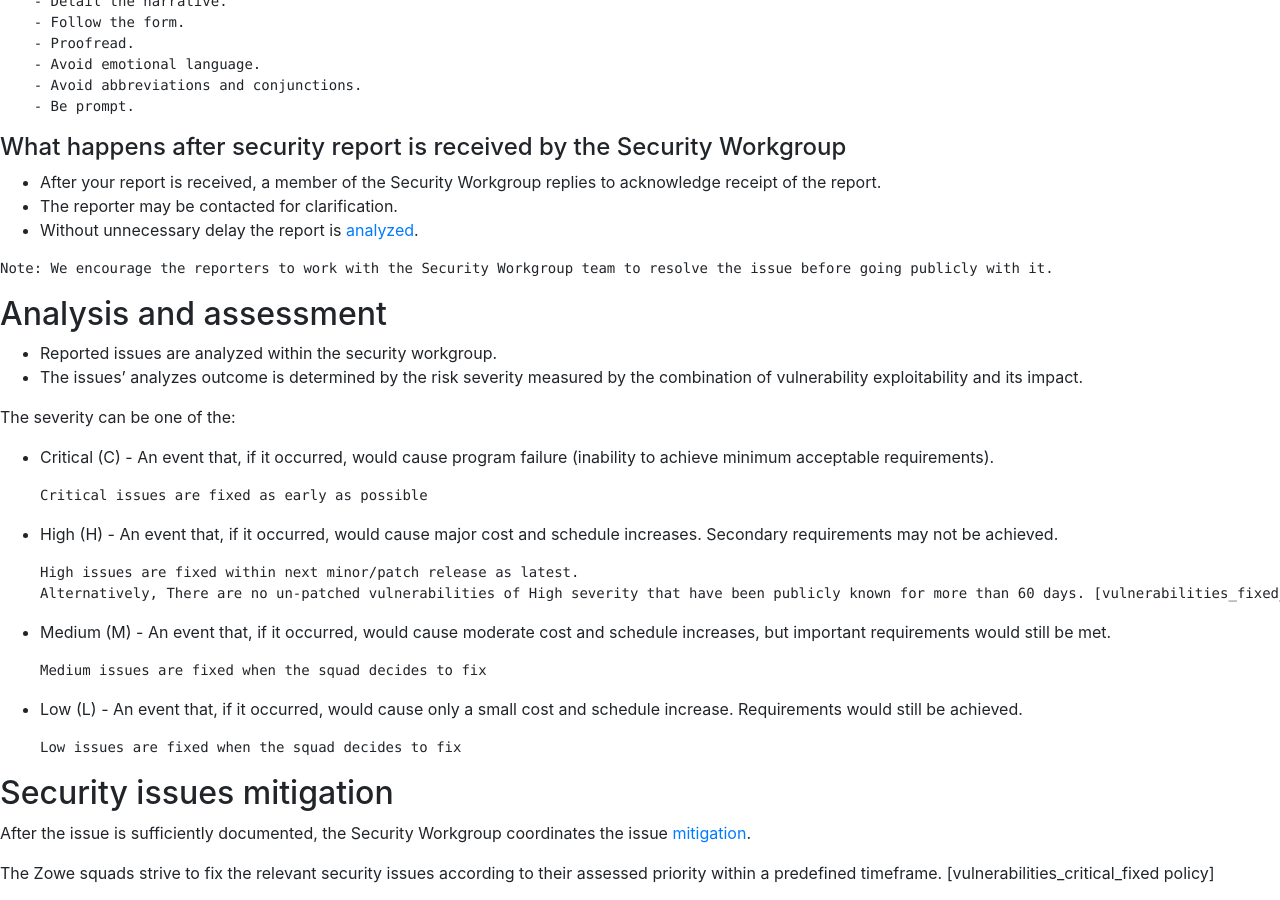
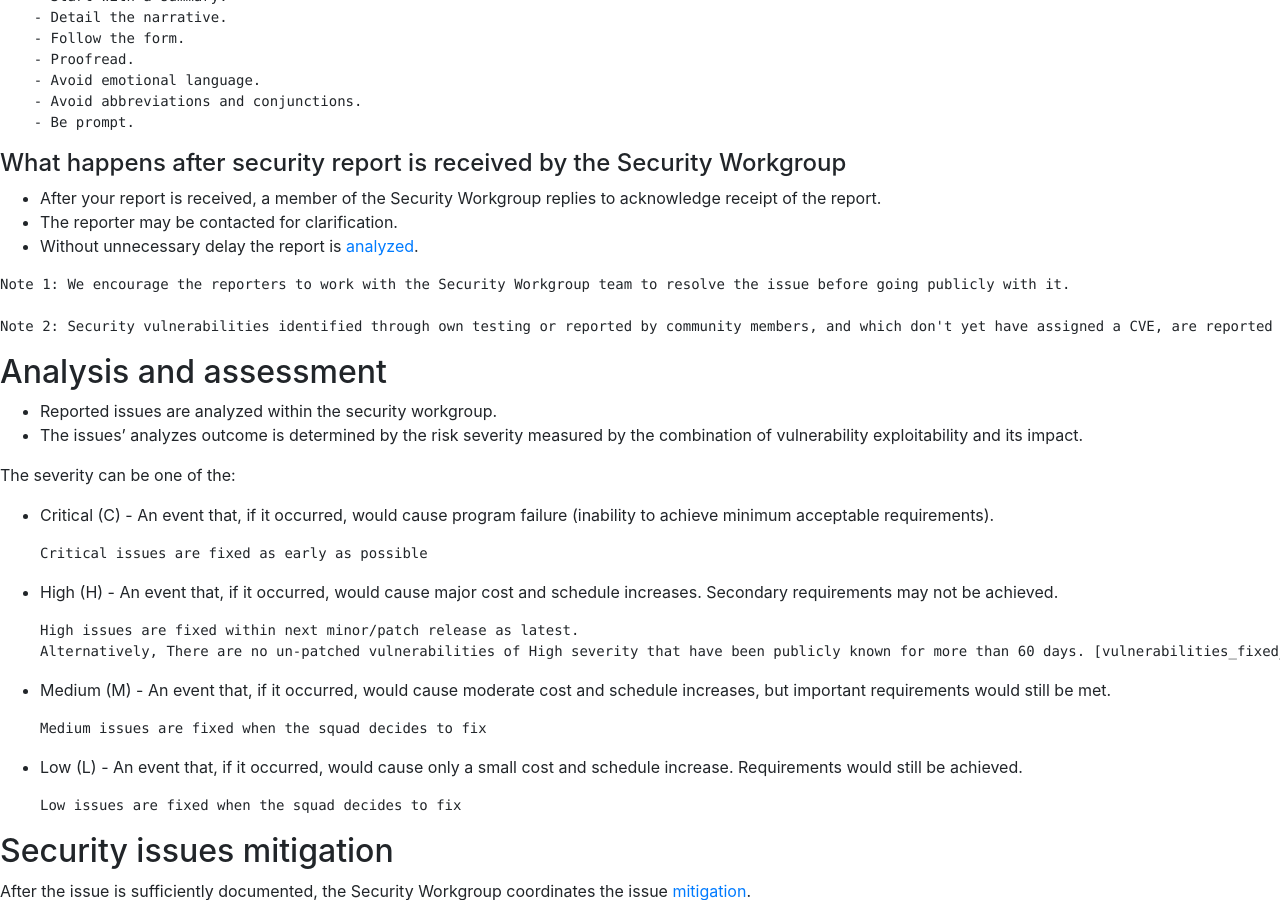
Before and after one commit to zowe/zowe.github.io, a Jekyll site: the page built from security.md, in a window 1280 px wide and 900 px high, scrolled down 2139 px. Built offline with Jekyll 4.4.1, drawn with Linux system fonts in a browser that asks for light colours; our own code applies the rules of GitHub Pages for plain Markdown files; some of the changed text lies outside the part shown.

Commit message:
Resolved CVE reporting TODO

```diff
--- a/security.md
+++ b/security.md
@@ -32,6 +30,7 @@
 * The Zowe squads
 * External researchers and reporters
 
+# Zowe Respond to Vulnerability Policy
 ## Security issues identification
 <!-- <span style="display:none" hidden>(Zowe-SSDP-SDLC - #ID: ZSSD-LP:RV-ICV)</span> -->
 
@@ -121,7 +120,9 @@
 * Without unnecessary delay the report is [analyzed](#Analysis-And-Assessment).
 
 <!-- **IMPORTANT:**  Please do not file a public issue [disclosing vulnerabilities](#Security-issues-disclosure) as this may be misused by violent attackers. -->
-    Note: We encourage the reporters to work with the Security Workgroup team to resolve the issue before going publicly with it.
+    Note 1: We encourage the reporters to work with the Security Workgroup team to resolve the issue before going publicly with it.
+
+    Note 2: Security vulnerabilities identified through own testing or reported by community members, and which don't yet have assigned a CVE, are reported by the Zowe Security Workgroup to a CVE Numbering Authorityu (CNA).
 
 ## Analysis and assessment
 <!--
```
Also changed, not shown: other parts of security.md (+0 -2 lines).
